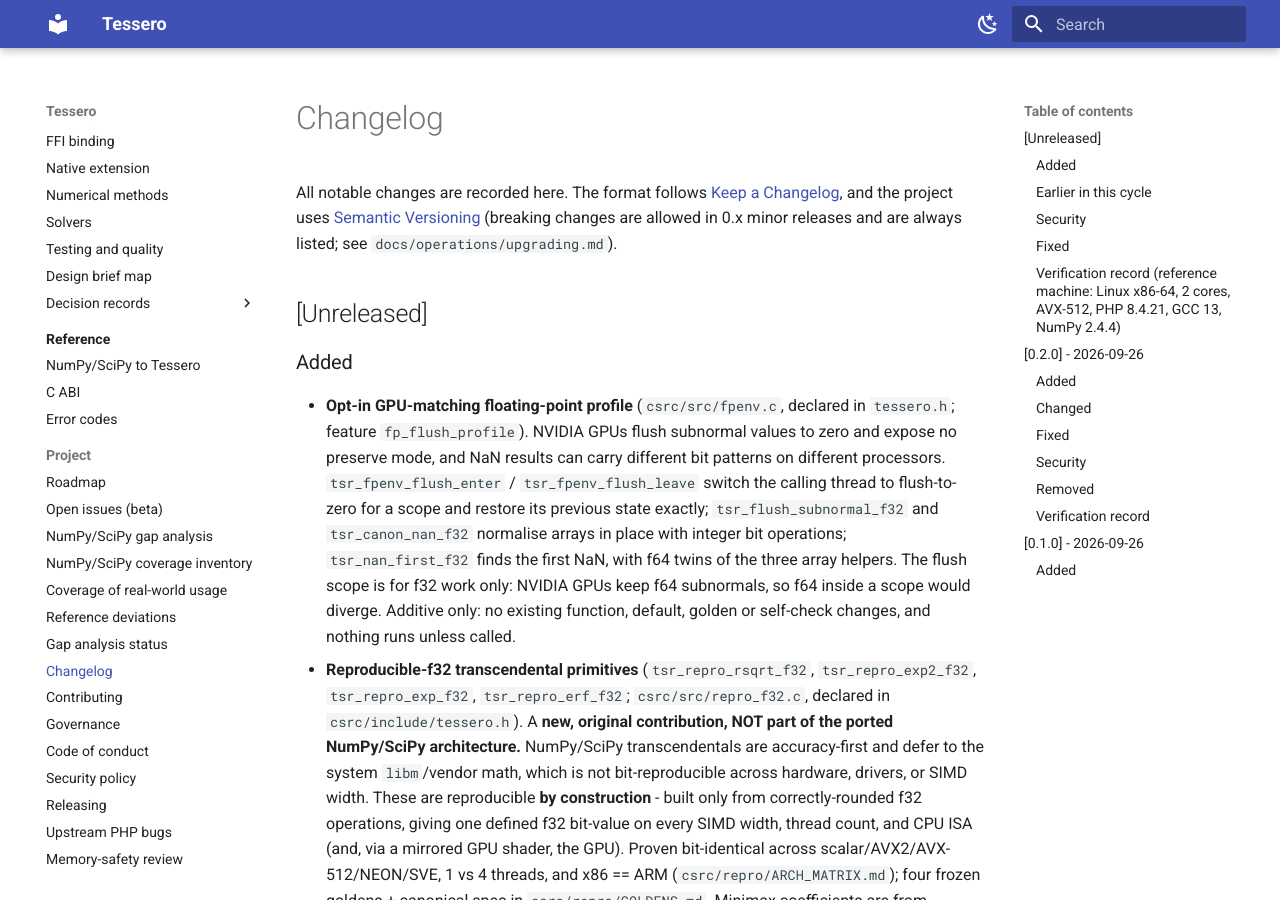
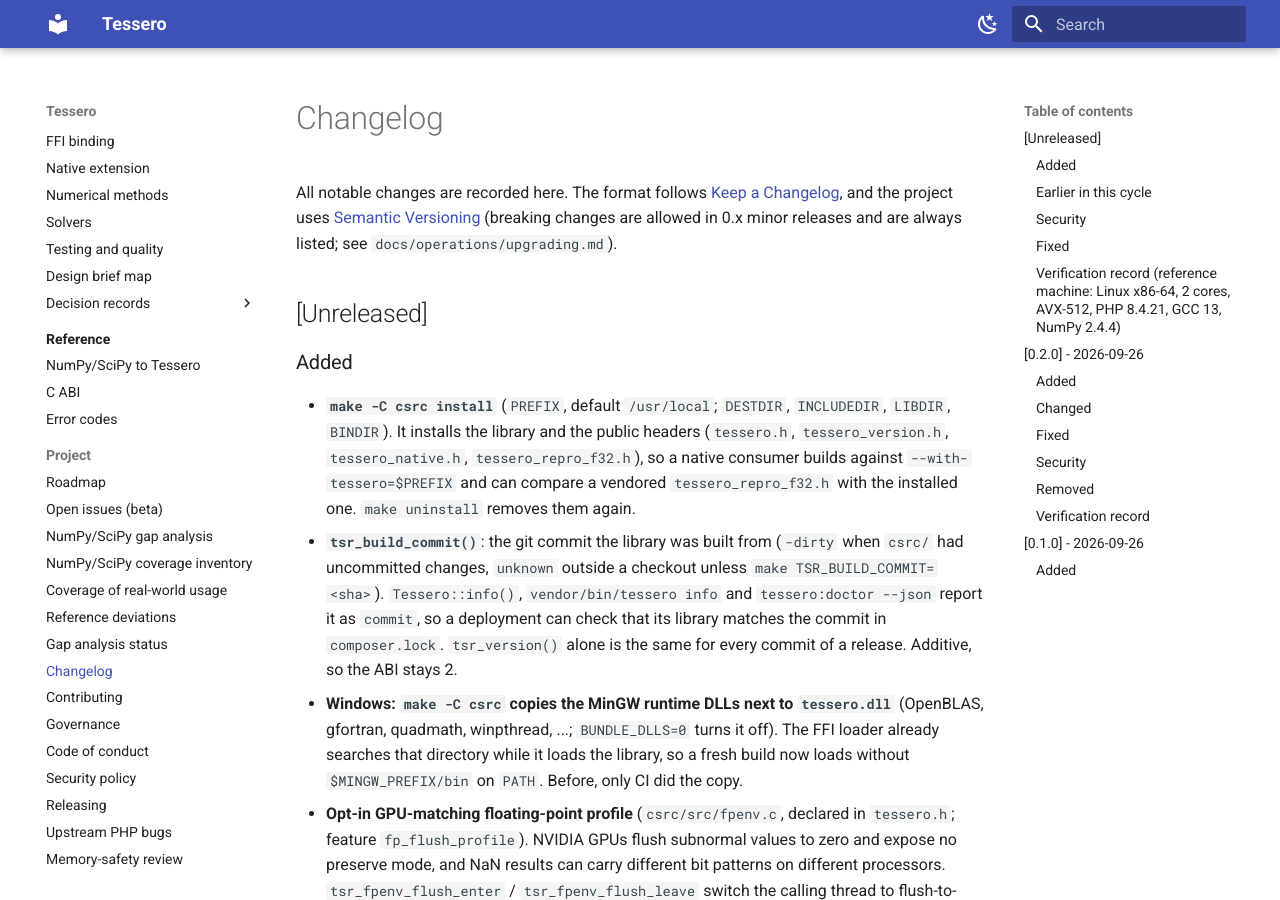
Before and after one commit to DMJ-CV-91913/tessero, an MkDocs documentation site: the page built from docs/project/changelog.md, in a window 1280 px wide and 900 px high. Built offline with MkDocs 1.6.1 and Material for MkDocs 9.7.7, drawn with Linux system fonts in a browser that asks for light colours; some of the changed text lies outside the part shown.

Commit message:
build: make install, tsr_build_commit(), Windows DLL bundling in csrc/Makefile
Three fixes downstream consumers asked for:

- make -C csrc install (PREFIX, DESTDIR, INCLUDEDIR, LIBDIR, BINDIR) installs the library and the
  public headers (tessero.h, tessero_version.h, tessero_native.h, tessero_repro_f32.h). A native
  consumer builds against --with-tessero=$PREFIX, and one that vendors tessero_repro_f32.h can compare
  its copy with the installed header. Before, nothing installed the headers, so such a check could only
  warn. make uninstall removes them.
- tsr_build_commit() returns the commit the library was built from ("-dirty" when csrc/ differs from
  it). Only a checkout of this repo counts (../.git), so a copy inside another project reports
  "unknown" unless TSR_BUILD_COMMIT=<sha> is given. The value sits in build/build_commit.txt, rewritten
  only when it changes, so a new commit rebuilds alloc.o alone. Tessero::info(), bin/tessero info and
  tessero:doctor --json report it as "commit", so a deployment can check its library against
  composer.lock; tsr_version() is the same for every commit of a release. Additive: the ABI stays 2.
- On Windows, make copies the MinGW runtime DLLs tessero.dll imports (ldd, under $MINGW_PREFIX) next
  to it (BUNDLE_DLLS=0 turns it off). The FFI loader already searches that directory, so a fresh build
  loads without PATH changes. Before, only CI did the copy; that CI step now checks the result.

Also fixed:
- Library::cdefBesideItsDlls built its buffer with a static FFI::new(), which PHP 8.3+ reports as
  deprecated on every Windows load; it now calls new() on the kernel32 instance.
- bin/tessero info printed "Array to string conversion" for the features list; arrays are now joined.

Verified on Linux x86-64 (GCC, PHP 8.5.12): C tests 790/0, make abi-check, staged make install,
extension phpt 21/0, parity 1845 functions / 238511 values on both the FFI and ext backends. Windows
(MSYS2 MINGW64): build, DLL bundling and a PHP load with no PATH change.

Co-Authored-By: Claude Opus 5.5 <noreply@anthropic.com>

```diff
--- a/CHANGELOG.md
+++ b/CHANGELOG.md
@@ -8,6 +8,18 @@ minor releases and are always listed; see `docs/operations/upgrading.md`).
 ## [Unreleased]
 
 ### Added
+
+- **`make -C csrc install`** (`PREFIX`, default `/usr/local`; `DESTDIR`, `INCLUDEDIR`, `LIBDIR`, `BINDIR`). It installs
+  the library and the public headers (`tessero.h`, `tessero_version.h`, `tessero_native.h`, `tessero_repro_f32.h`), so
+  a native consumer builds against `--with-tessero=$PREFIX` and can compare a vendored `tessero_repro_f32.h` with the
+  installed one. `make uninstall` removes them again.
+- **`tsr_build_commit()`**: the git commit the library was built from (`-dirty` when `csrc/` had uncommitted
+  changes, `unknown` outside a checkout unless `make TSR_BUILD_COMMIT=<sha>`). `Tessero::info()`, `vendor/bin/tessero
+  info` and `tessero:doctor --json` report it as `commit`, so a deployment can check that its library matches the
+  commit in `composer.lock`. `tsr_version()` alone is the same for every commit of a release. Additive, so the ABI stays 2.
+- **Windows: `make -C csrc` copies the MinGW runtime DLLs next to `tessero.dll`** (OpenBLAS, gfortran, quadmath,
+  winpthread, ...; `BUNDLE_DLLS=0` turns it off). The FFI loader already searches that directory while it loads the
+  library, so a fresh build now loads without `$MINGW_PREFIX/bin` on `PATH`. Before, only CI did the copy.
 
 - **Opt-in GPU-matching floating-point profile** (`csrc/src/fpenv.c`, declared in `tessero.h`; feature
   `fp_flush_profile`). NVIDIA GPUs flush subnormal values to zero and expose no preserve mode, and NaN results can
@@ -177,6 +189,8 @@ From the memory-safety review (`docs/project/memory-safety-review.md`):
 
 ### Fixed
 
+- **Windows FFI loader: no `Calling FFI::new() statically is deprecated` notice** on every load
+  (`Library::cdefBesideItsDlls` built its buffer with a static `FFI::new()`; it now uses the kernel32 FFI instance).
 - **Registry routine errors now use Tessero's exception classes.** On both backends, an index error from a
   registry routine is `IndexError` (`IndexException` in the extension), and a dtype or type error is
   `DTypeError` (`DTypeException`); these used to be PHP's `ValueError`. FFI messages name the method in
```
Also changed, not shown: docs/getting-started/installation.md (+13 -0 lines), docs/project/platform-debt.md (+1 -1 lines), 10 other files.
